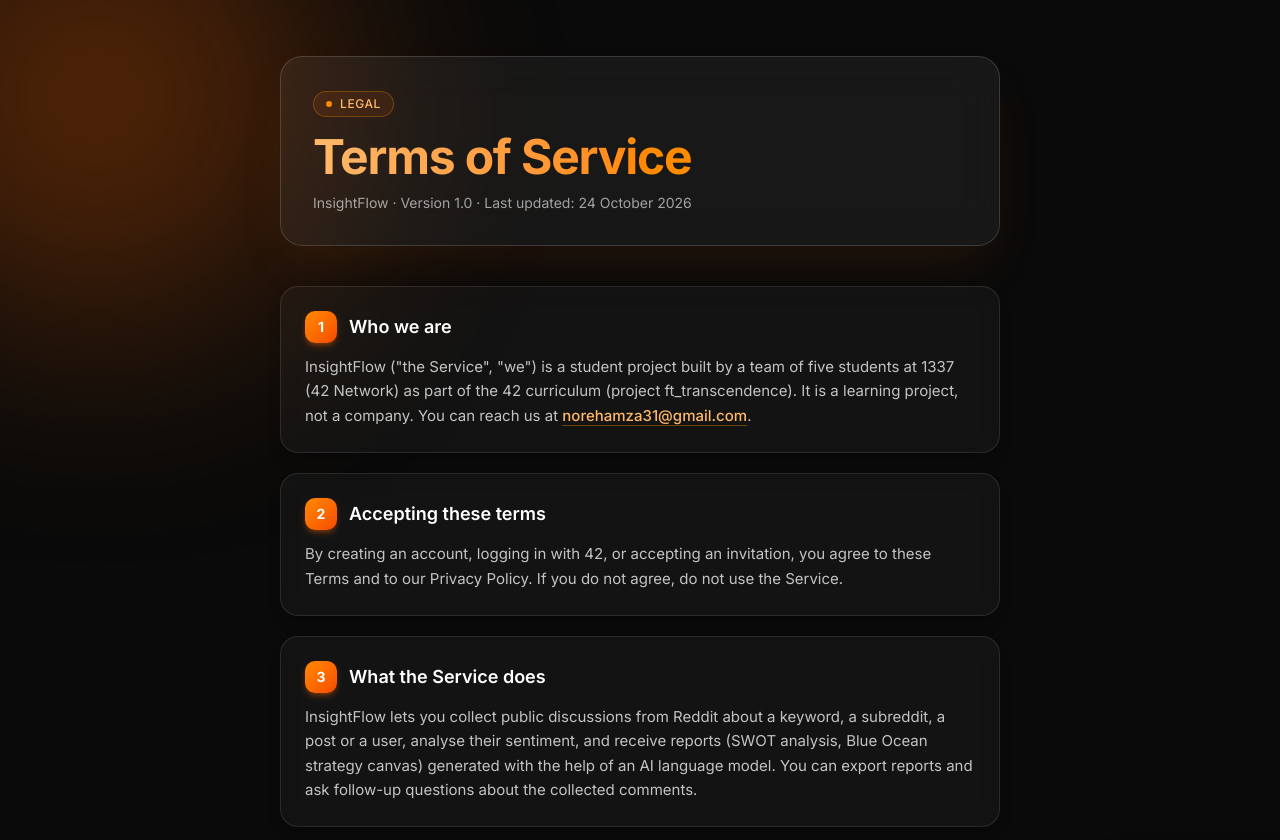
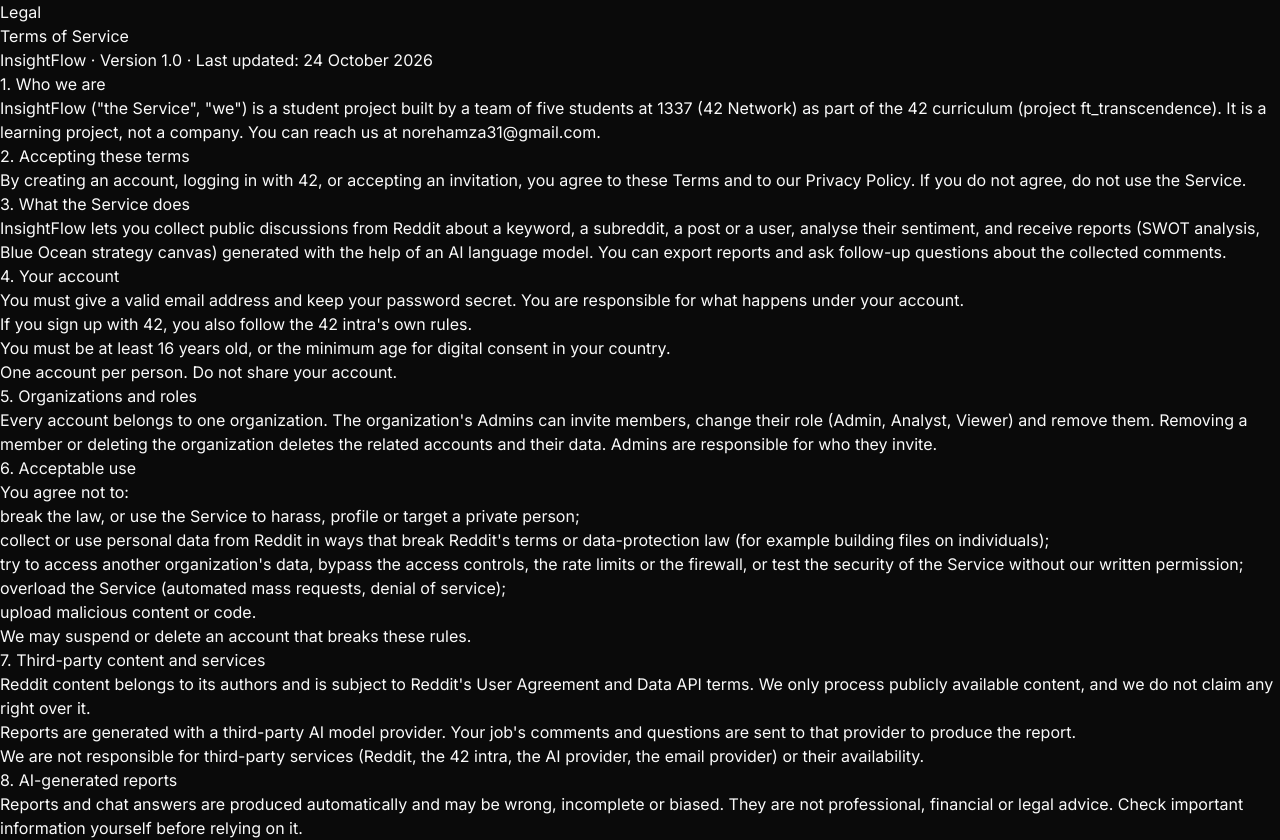
Before and after one commit to yomazini/ft_transcendence, a Next.js app in the folder frontend/: page /terms in a window 1280 px wide. Shown: the top 840 px of the page. Built offline with nearby package versions, Linux system fonts and the light colour scheme.

Commit message:
refactor(Terms): remove styling

```diff
--- a/frontend/app/(legal)/terms/page.tsx
+++ b/frontend/app/(legal)/terms/page.tsx
@@ -1,3 +1,4 @@
+
 import type { Metadata } from "next";
 import type { ReactNode } from "react";
 
@@ -9,14 +10,7 @@ export const metadata: Metadata = {
 const CONTACT_EMAIL = "norehamza31@gmail.com";
 
 function Mail() {
-  return (
-    <a
-      className="font-medium text-orange-300 underline decoration-orange-400/40 underline-offset-4 transition hover:text-orange-200 hover:decoration-orange-300"
-      href={`mailto:${CONTACT_EMAIL}`}
-    >
-      {CONTACT_EMAIL}
-    </a>
-  );
+  return <a href={`mailto:${CONTACT_EMAIL}`}>{CONTACT_EMAIL}</a>;
 }
 
 function Section({
@@ -29,64 +23,28 @@ function Section({
   children: ReactNode;
 }) {
   return (
-    <section
-      id={`section-${n}`}
-      className="group rounded-2xl border border-white/10 bg-white/[0.04] p-6 shadow-lg shadow-black/20 backdrop-blur-md transition hover:border-orange-400/40 hover:bg-white/[0.07]"
-    >
-      <h2 className="mb-3 flex items-center gap-3 text-lg font-semibold text-white">
-        <span className="flex h-8 w-8 shrink-0 items-center justify-center rounded-lg bg-gradient-to-br from-orange-400 to-orange-600 text-sm font-bold text-white shadow-md shadow-orange-500/30">
-          {n}
-        </span>
-        {title}
+    <section id={`section-${n}`}>
+      <h2>
+        {n}. {title}
       </h2>
-      <div className="space-y-3 text-[15px] leading-relaxed text-white/75">
-        {children}
-      </div>
+      <div>{children}</div>
     </section>
   );
 }
 
 function List({ children }: { children: ReactNode }) {
-  return (
-    <ul className="space-y-2 marker:text-orange-400 [&>li]:pl-1 list-disc pl-5">
-      {children}
-    </ul>
-  );
+  return <ul>{children}</ul>;
 }
 
 export default function TermsPage() {
   return (
-    <div className="relative min-h-screen overflow-hidden bg-neutral-950 text-white">
-      {/* Background glow blobs */}
-      <div
-        aria-hidden
-        className="pointer-events-none absolute -left-32 -top-32 h-[28rem] w-[28rem] rounded-full bg-orange-500/30 blur-[120px]"
-      />
-      <div
-        aria-hidden
-        className="pointer-events-none absolute right-[-8rem] top-1/3 h-[26rem] w-[26rem] rounded-full bg-amber-500/20 blur-[130px]"
-      />
-      <div
-        aria-hidden
-        className="pointer-events-none absolute bottom-[-10rem] left-1/4 h-[30rem] w-[30rem] rounded-full bg-orange-600/20 blur-[140px]"
-      />
-
-      <main className="relative mx-auto max-w-3xl px-6 py-14">
-        {/* Header */}
-        <header className="mb-10 rounded-3xl border border-white/15 bg-white/[0.06] p-8 shadow-2xl shadow-orange-500/10 backdrop-blur-xl">
-          <span className="mb-4 inline-flex items-center gap-2 rounded-full border border-orange-400/30 bg-orange-500/10 px-3 py-1 text-xs font-medium uppercase tracking-wider text-orange-300">
-            <span className="h-1.5 w-1.5 rounded-full bg-orange-400" />
-            Legal
-          </span>
-          <h1 className="bg-gradient-to-r from-orange-300 via-orange-400 to-amber-500 bg-clip-text text-4xl font-bold tracking-tight text-transparent sm:text-5xl">
-            Terms of Service
-          </h1>
-          <p className="mt-3 text-sm text-white/60">
-            InsightFlow · Version 1.0 · Last updated: 24 October 2026
-          </p>
+    <main>
+      <header>
+        <p>Legal</p>
+        <h1>Terms of Service</h1>
+        <p>InsightFlow · Version 1.0 · Last updated: 24 October 2026</p>
       </header>
 
-        <div className="space-y-5">
       <Section n={1} title="Who we are">
         <p>
           InsightFlow (&quot;the Service&quot;, &quot;we&quot;) is a
@@ -100,8 +58,8 @@ export default function TermsPage() {
       <Section n={2} title="Accepting these terms">
         <p>
           By creating an account, logging in with 42, or accepting an
-              invitation, you agree to these Terms and to our Privacy Policy. If
-              you do not agree, do not use the Service.
+          invitation, you agree to these Terms and to our Privacy Policy.
+          If you do not agree, do not use the Service.
         </p>
       </Section>
 
@@ -122,8 +80,8 @@ export default function TermsPage() {
             secret. You are responsible for what happens under your account.
           </li>
           <li>
-                If you sign up with 42, you also follow the 42 intra&apos;s own
-                rules.
+            If you sign up with 42, you also follow the 42 intra&apos;s
+            own rules.
           </li>
           <li>
             You must be at least 16 years old, or the minimum age for
@@ -147,18 +105,18 @@ export default function TermsPage() {
         <p>You agree not to:</p>
         <List>
           <li>
-                break the law, or use the Service to harass, profile or target a
-                private person;
+            break the law, or use the Service to harass, profile or target
+            a private person;
           </li>
           <li>
             collect or use personal data from Reddit in ways that break
-                Reddit&apos;s terms or data-protection law (for example building
-                files on individuals);
+            Reddit&apos;s terms or data-protection law (for example
+            building files on individuals);
           </li>
           <li>
             try to access another organization&apos;s data, bypass the
-                access controls, the rate limits or the firewall, or test the
-                security of the Service without our written permission;
+            access controls, the rate limits or the firewall, or test
+            the security of the Service without our written permission;
           </li>
           <li>
             overload the Service (automated mass requests, denial of
@@ -173,18 +131,18 @@ export default function TermsPage() {
         <List>
           <li>
             Reddit content belongs to its authors and is subject to
-                Reddit&apos;s User Agreement and Data API terms. We only process
-                publicly available content, and we do not claim any right over
-                it.
+            Reddit&apos;s User Agreement and Data API terms. We only
+            process publicly available content, and we do not claim
+            any right over it.
           </li>
           <li>
-                Reports are generated with a third-party AI model provider. Your
-                job&apos;s comments and questions are sent to that provider to
-                produce the report.
+            Reports are generated with a third-party AI model provider.
+            Your job&apos;s comments and questions are sent to that
+            provider to produce the report.
           </li>
           <li>
-                We are not responsible for third-party services (Reddit, the 42
-                intra, the AI provider, the email provider) or their
+            We are not responsible for third-party services (Reddit,
+            the 42 intra, the AI provider, the email provider) or their
             availability.
           </li>
         </List>
@@ -201,8 +159,8 @@ export default function TermsPage() {
 
       <Section n={9} title="Your data">
         <p>
-              How we collect, use, keep and delete personal data is described in
-              our Privacy Policy. You can export your data and delete your
+          How we collect, use, keep and delete personal data is described
+          in our Privacy Policy. You can export your data and delete your
           account at any time from your account settings.
         </p>
       </Section>
@@ -211,32 +169,32 @@ export default function TermsPage() {
         <p>
           The Service is a student project hosted for learning and
           evaluation. It is provided &quot;as is&quot;, may be interrupted,
-              changed or shut down at any time, and data may be reset. Keep your
-              own copy of any report you need (use the export feature).
+          changed or shut down at any time, and data may be reset.
+          Keep your own copy of any report you need (use the export feature).
         </p>
       </Section>
 
       <Section n={11} title="Liability">
         <p>
           To the extent allowed by law, the team is not liable for any
-              indirect loss, loss of data or loss of profit resulting from the
-              use of the Service or of its reports.
+          indirect loss, loss of data or loss of profit resulting from
+          the use of the Service or of its reports.
         </p>
       </Section>
 
       <Section n={12} title="Ending your use">
         <p>
           You can stop using the Service and delete your account at any
-              time. We may close accounts that break these Terms, or when the
-              project ends.
+          time. We may close accounts that break these Terms, or when
+          the project ends.
         </p>
       </Section>
 
       <Section n={13} title="Changes to these Terms">
         <p>
-              We may update these Terms. The version number and date at the top
-              will change; important changes are announced on the Service. Using
-              the Service after a change means you accept the new Terms.
+          We may update these Terms. The version number and date at the
+          top will change; important changes are announced on the Service.
+          Using the Service after a change means you accept the new Terms.
         </p>
       </Section>
 
@@ -245,8 +203,6 @@ export default function TermsPage() {
           Questions about these Terms: <Mail />.
         </p>
       </Section>
-        </div>
     </main>
-    </div>
   );
 }
```
Lines whose indentation alone changed are shown as unchanged.
